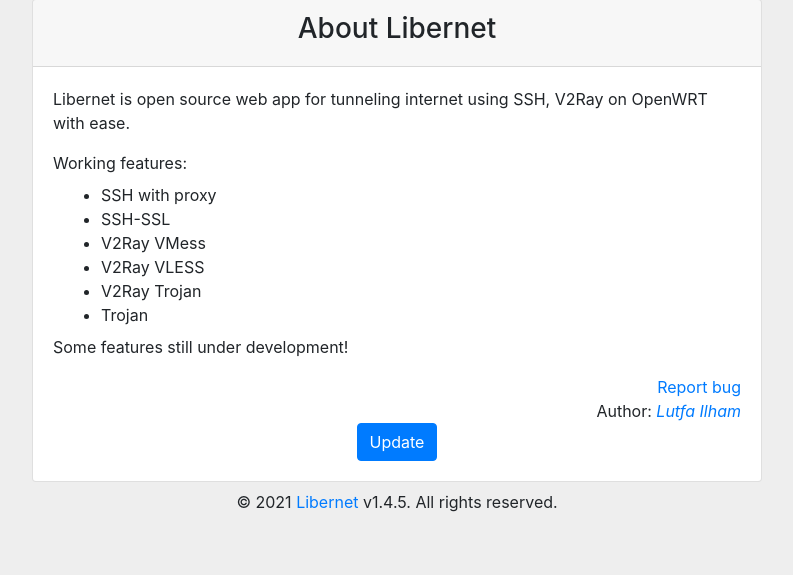
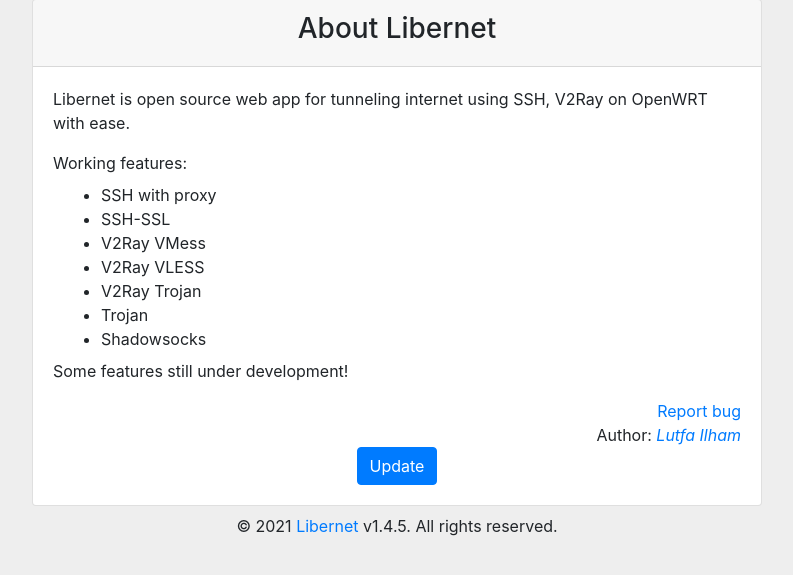
Before and after one commit to lutfailham96/libernet, a PHP site: page /about.php in a window 1280 px wide. Shown: the part 81-656 px from the top of the page, without its empty margins (243-1036 px from the left). Run offline with PHP 8.4, Linux system fonts and the light colour scheme; the visitor is signed in with stand-in values (Sample User, id 1).

Commit message:
Add: shadowsocks requirements

```diff
--- a/requirements.txt
+++ b/requirements.txt
@@ -8,6 +8,7 @@ jq
 ip-full
 kmod-tun
 openssh-client
+shadowsocks-libev-ss-local
 dnsmasq
 https-dns-proxy
 php7
--- a/web/about.php
+++ b/web/about.php
@@ -38,6 +38,7 @@
                                 <li>V2Ray VLESS</li>
                                 <li>V2Ray Trojan</li>
                                 <li>Trojan</li>
+                                <li>Shadowsocks</li>
                             </ul>
                             <p>
                                 Some features still under development!
```
Also changed, not shown: README.md.
